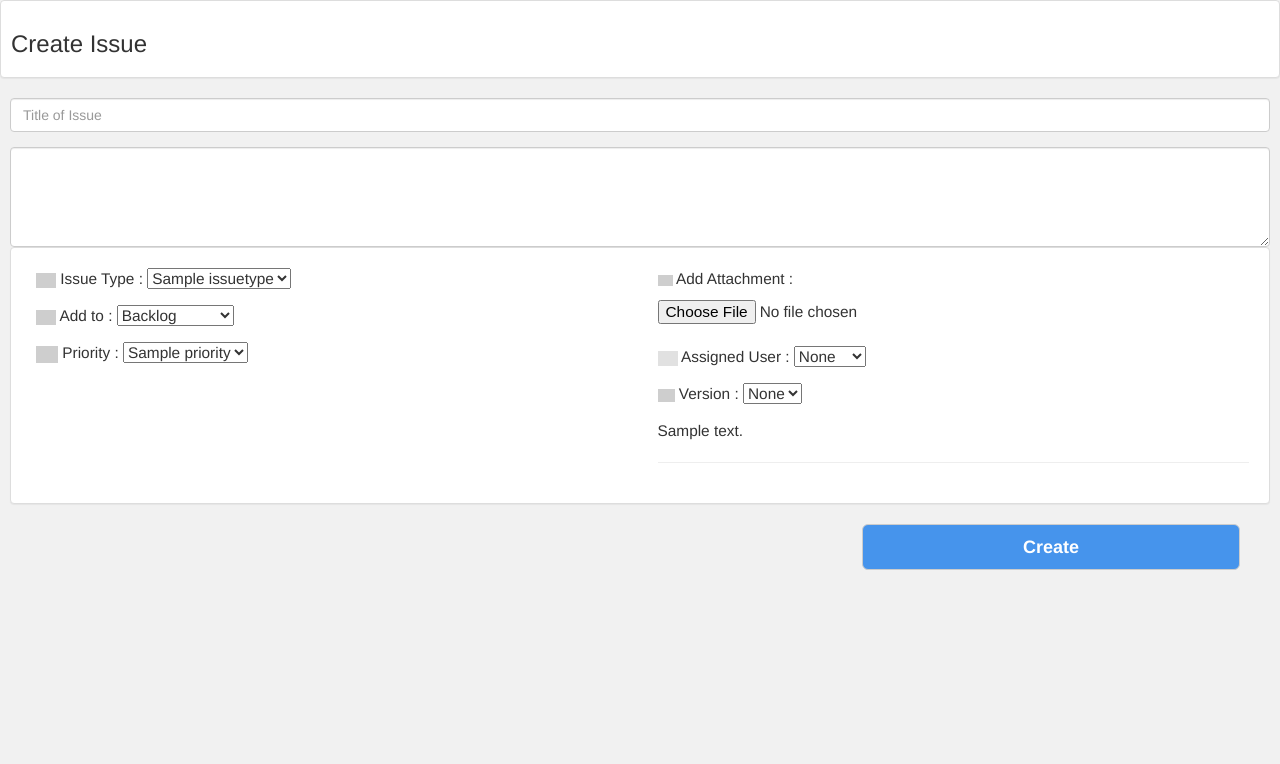
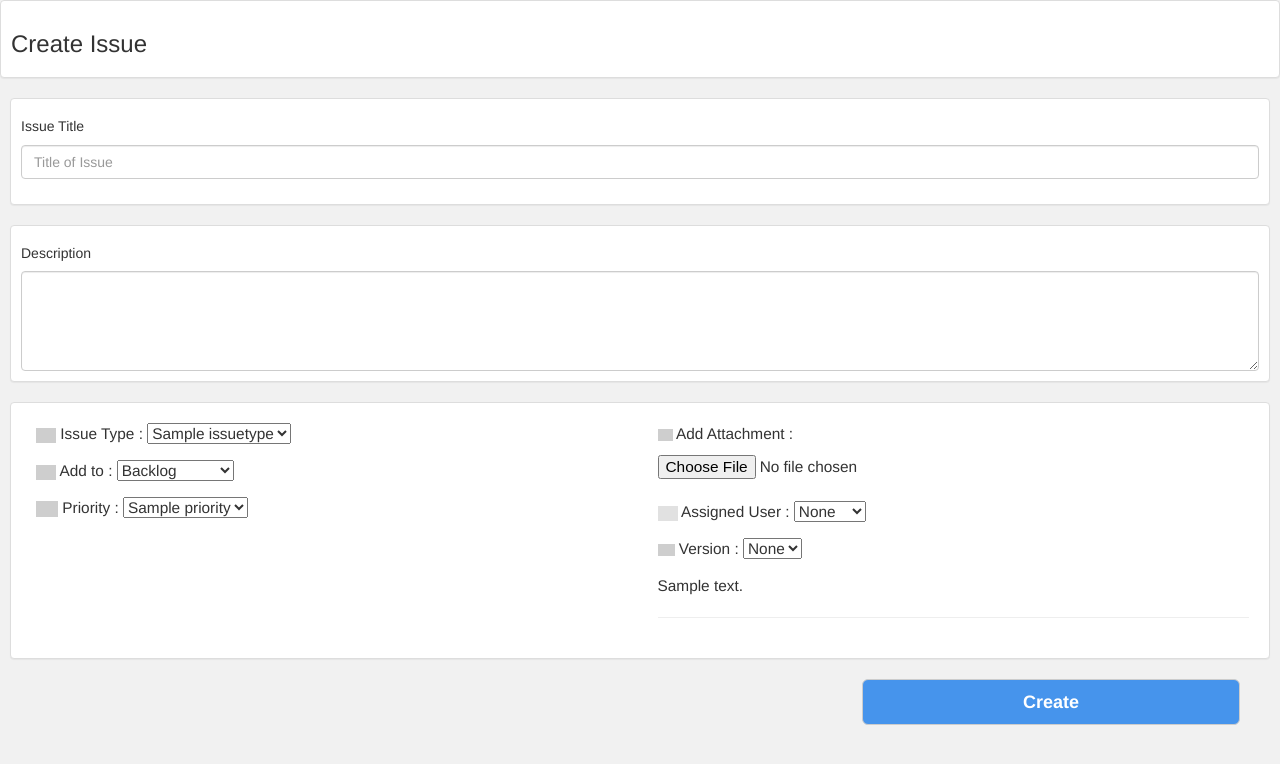
Before and after one commit to Softrum/Enpointer, a Django app: template dragonslayer/templates/issue_create.html in a window 1280 px wide. Shown: the top 764 px of the page. Run offline with Django 3.2, Linux system fonts and the light colour scheme; tables that the repository leaves empty hold one stand-in row (values such as "Sample post"); the template is opened without the code that fills it: values that come from a table or form of the project are taken from there, most other values are stand-ins (such as "Sample title", 1, 10 or a date in 2020); data that the repository does not hold is empty; some libraries are stand-ins or nearby versions; grey boxes are pictures that could not be loaded.

Commit message:
issue create modal css

```diff
--- a/dragonslayer/templates/issue_create.html
+++ b/dragonslayer/templates/issue_create.html
@@ -39,12 +39,20 @@ Actions : <a href="/show_edit_issue_screen/{{project.uid}}/{{issue.uid}}">Edit</
 
 <form action="/save_create_issue_screen/{{project.uid}}/" method="post" enctype="multipart/form-data">
       {% csrf_token %}
+
+      <div class="panel-default panel" style="padding: 10">
+      <h5> Issue Title </h5>
         <div class="form-group">
           <input    class="form-control" name="title" placeholder="Title of Issue" autocomplete="off">
         </div>
+      </div>
+
+            <div class="panel-default panel" style="padding: 10">
+      <h5> Description </h5>
 
 <textarea style="height: 100; width: 100%; transition: none !important" class="input form-control" id="summernote" name="description" >
 					</textarea>
+          </div>
 
 
 
```
